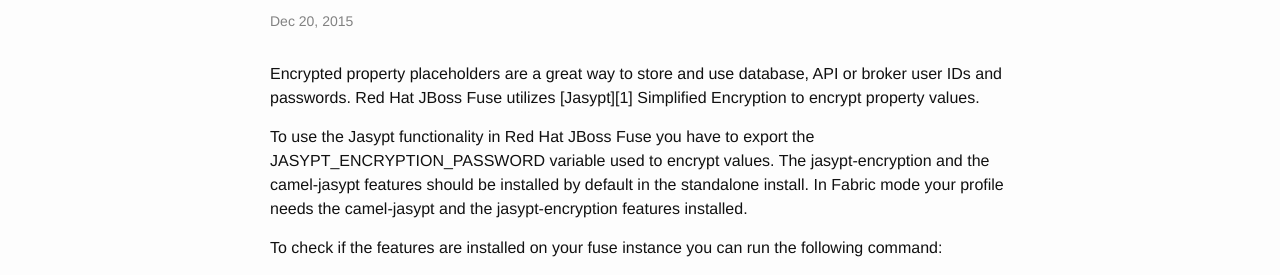
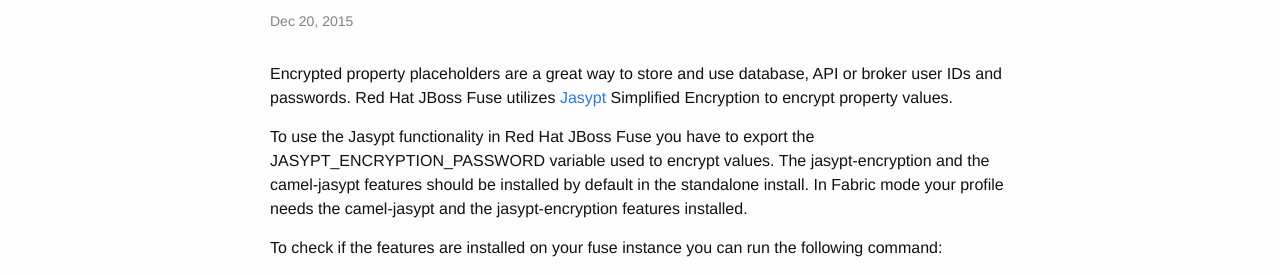
Before and after one commit to smparekh/smparekh.github.io, a Jekyll site: the page built from _posts/2015-12-20-encrypted-property-placeholders.markdown, in a window 1280 px wide. Shown: the part 180-455 px from the top of the page. Built offline with Jekyll 4.4.1, drawn with Linux system fonts in a browser that asks for light colours; some of the changed lines change nothing that is shown.

Commit message:
Fixed missing link

```diff
--- a/_posts/2015-12-20-encrypted-property-placeholders.markdown
+++ b/_posts/2015-12-20-encrypted-property-placeholders.markdown
@@ -15,3 +15,5 @@
 
 Karaf Shell:
 ![karaf_shell_jasypt.png](/images/karaf_shell_jasypt.png)
+
+[1]: http://jasypt.org/ "Jasypt"
```
